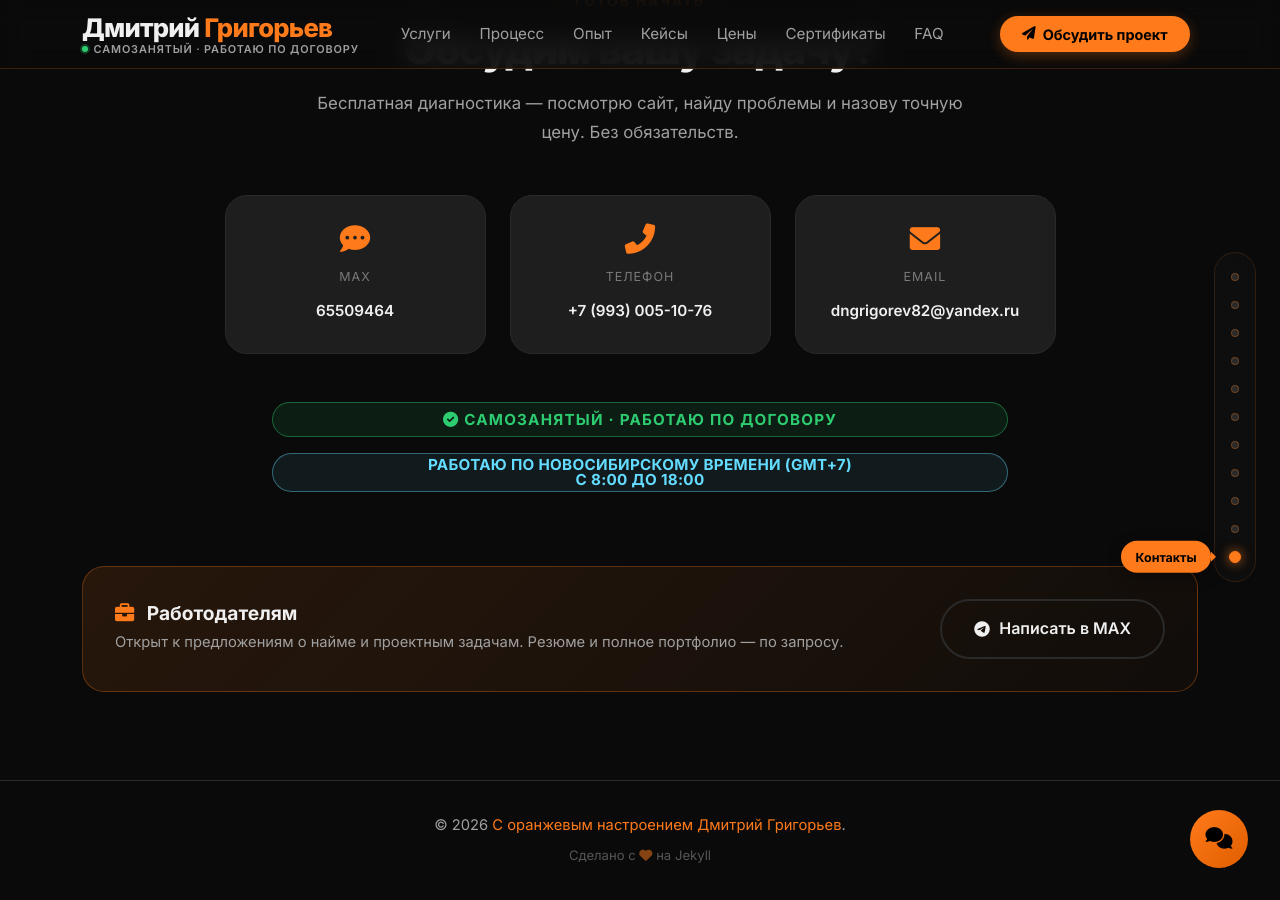
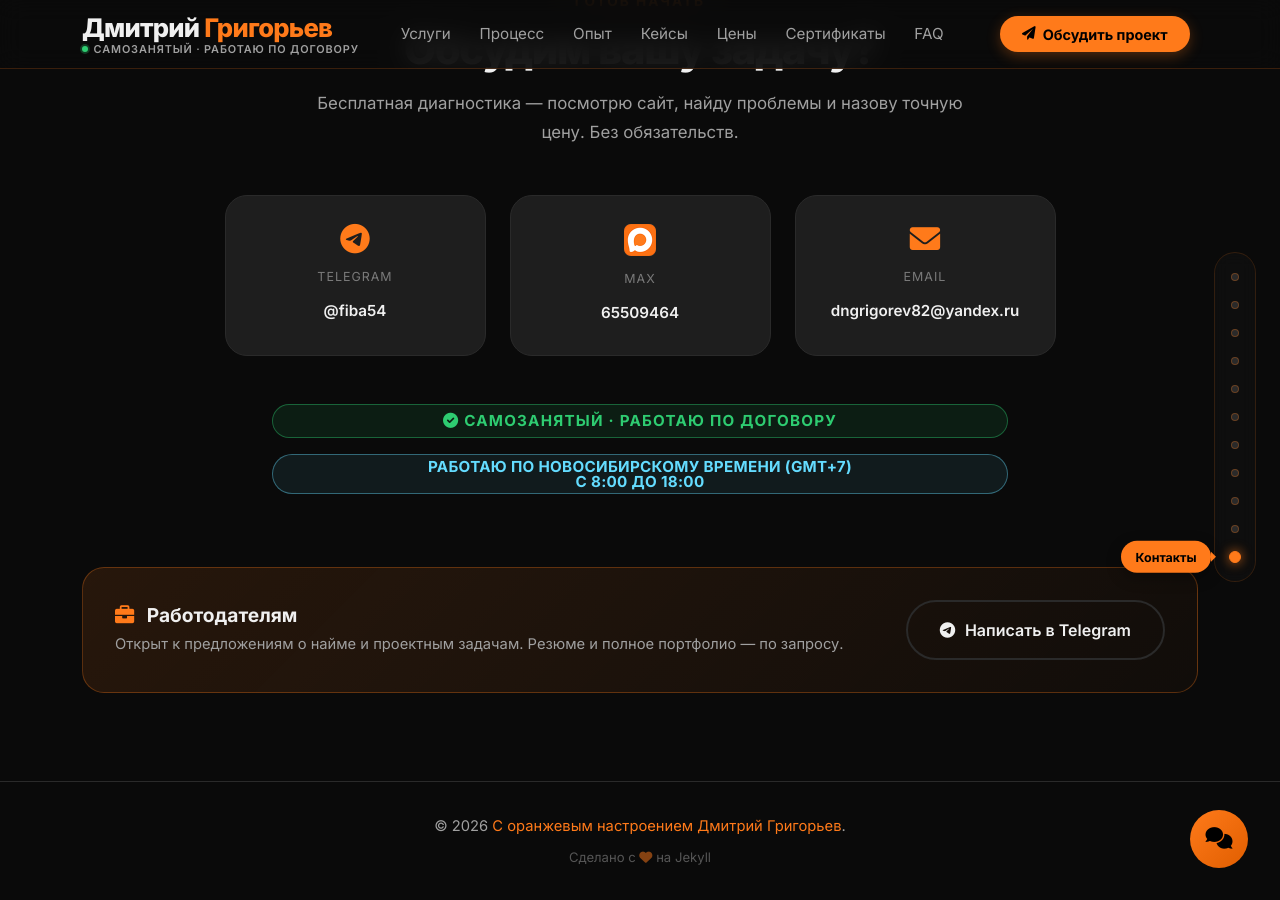
Before and after one commit to dngrigorev54/dngrigorev54.github.io, a Jekyll site: the page built from index.html, in a window 1280 px wide and 900 px high, scrolled down 11610 px. Built offline with Jekyll 4.4.1, drawn with Linux system fonts in a browser that asks for light colours.

Commit message:
Del Phone number

```diff
--- a/_includes/mobile-cta.html
+++ b/_includes/mobile-cta.html
@@ -1,4 +1,6 @@
 <div class="mobile-cta">
-    <a href="tel:+79930051076" class="m-call"><i class="fas fa-phone me-1"></i> Позвонить</a>
     <a href="https://t.me/fiba_music" target="_blank" class="m-tg"><i class="fab fa-telegram me-1"></i> Telegram</a>
+
+    <a href="https://web.max.ru/65509464" target="_blank" class="m-tg">
+        <img src="img/max.png" width="16" height="16"> MAX</a>
 </div>
--- a/index.html
+++ b/index.html
@@ -867,7 +867,8 @@ permalink: /
             </div>
         </div>
         <div class="text-center mt-4 animate-on-scroll">
-            <p class="text-muted mb-0"><i class="fas fa-gift me-2" style="color: var(--orange);"></i><strong>Бесплатная
+            <p class="text-muted mb-0" style="color: #fff!important;"><i class="fas fa-gift me-2"
+                    style="color: var(--orange);"></i><strong>Бесплатная
                     диагностика</strong> — посмотрю сайт и
                 назову точную цену без обязательств.</p>
         </div>
@@ -1115,8 +1116,7 @@ permalink: /
                         <div id="faq7" class="accordion-collapse collapse" data-bs-parent="#faqAccordion">
                             <div class="accordion-body">Да, открыт к интересным предложениям — как в штат, так и на
                                 проектную работу. Резюме и полное портфолио отправлю по запросу. Напишите в Telegram
-                                <a href="https://t.me/fiba_music" target="_blank"
-                                    style="color: var(--orange);">@fiba_music</a>.
+                                <a href="https://t.me/fiba54" target="_blank" style="color: var(--orange);">@fiba54</a>.
                             </div>
                         </div>
                     </div>
@@ -1132,21 +1132,19 @@ permalink: /
         <div class="animate-on-scroll text-center">
             <span class="section-label">Готов начать</span>
             <h2 class="section-title">Обсудим вашу задачу?</h2>
-            <p class="section-sub mx-auto">Бесплатная диагностика — посмотрю сайт, найду проблемы и назову точную
+            <p class="section-sub mx-auto">Бесплатная диагностика — посмотрю сайт, найду проблемы и
+                назову точную
                 цену. Без обязательств.</p>
         </div>
         <div class="row g-4 justify-content-center animate-on-scroll delay-1">
 
-            <!-- <div class="col-sm-6 col-lg-3"><a href="https://t.me/fiba_music" target="_blank" class="contact-card"><i
-                            class="fab fa-telegram"></i><span class="label">Telegram</span><span
-                            class="value">@fiba_music</span></a></div> -->
+            <div class="col-sm-6 col-lg-3"><a href="https://t.me/fiba54" target="_blank" class="contact-card"><i
+                        class="fab fa-telegram"></i><span class="label">Telegram</span><span
+                        class="value">@fiba54</span></a></div>
 
-            <div class="col-sm-6 col-lg-3"><a href="https://web.max.ru/65509464" target="_blank" class="contact-card"><i
-                        class="fas fa-comment-dots"></i><span class="label">MAX</span><span
-                        class="value">65509464</span></a></div>
-            <div class="col-sm-6 col-lg-3"><a href="tel:+79930051076" class="contact-card"><i
-                        class="fas fa-phone-alt"></i><span class="label">Телефон</span><span class="value">+7 (993)
-                        005-10-76</span></a></div>
+            <div class="col-sm-6 col-lg-3"><a href="https://web.max.ru/65509464" target="_blank" class="contact-card">
+                    <img src="img/max.png" width="32" height="32">
+                    <span class="label">MAX</span><span class="value">65509464</span></a></div>
             <div class="col-sm-6 col-lg-3"><a href="mailto:dngrigorev82@yandex.ru" class="contact-card"><i
                         class="fas fa-envelope"></i><span class="label">Email</span><span
                         class="value">dngrigorev82@yandex.ru</span></a></div>
@@ -1175,11 +1173,11 @@ permalink: /
                     <div class="col-sm-6 col-lg-4">
                         <div class="qr-item">
                             <div class="qr-wrapper"><img
-                                    src="https://api.qrserver.com/v1/create-qr-code/?size=300x300&color=0a0a0a&bgcolor=ffffff&data=https%3A%2F%2Ft.me%2Ffiba_music"
+                                    src="https://api.qrserver.com/v1/create-qr-code/?size=300x300&color=0a0a0a&bgcolor=ffffff&data=https%3A%2F%2Ft.me%2Ffiba54"
                                     alt="QR Telegram"></div>
                             <div class="qr-icon"><i class="fab fa-telegram"></i></div>
                             <div class="qr-name">Telegram</div>
-                            <div class="qr-desc">@fiba_music</div>
+                            <div class="qr-desc">@fiba54</div>
                         </div>
                     </div>
                     <div class="col-sm-6 col-lg-4">
@@ -1211,8 +1209,8 @@ permalink: /
                 <h4><i class="fas fa-briefcase me-2" style="color: var(--orange);"></i> Работодателям</h4>
                 <p>Открыт к предложениям о найме и проектным задачам. Резюме и полное портфолио — по запросу.</p>
             </div>
-            <a href="https://t.me/fiba_music" target="_blank" class="btn-secondary-outline"
-                style="white-space: nowrap;"><i class="fab fa-telegram"></i> Написать в MAX</a>
+            <a href="https://t.me/fiba54" target="_blank" class="btn-secondary-outline" style="white-space: nowrap;"><i
+                    class="fab fa-telegram"></i> Написать в Telegram</a>
         </div>
     </div>
 </section>
@@ -1220,17 +1218,25 @@ permalink: /
 
 
 <div class="mobile-cta">
-    <a href="tel:+79930051076" class="m-call"><i class="fas fa-phone me-1"></i> Позвонить</a>
-    <a href="https://t.me/fiba_music" target="_blank" class="m-tg"><i class="fab fa-telegram me-1"></i> Telegram</a>
+    <a href="https://t.me/fiba54" class="m-call"><i class="fas fa-phone me-1"></i> Telegram</a>
+    <a href="https://t.me/fiba54" target="_blank" class="m-tg"><i class="fab fa-telegram me-1"></i>
+
+        <div class="mobile-cta">
+            <a href="https://t.me/fiba54" target="_blank" class="m-tg"><i class="fab fa-telegram me-1"></i>
+                Telegram</a>
+        </div>
+    </a>
 </div>
 
 <!-- SPEED DIAL -->
 <div class="speed-dial" id="speedDial">
     <div class="speed-dial-actions">
-        <a href="tel:+79930051076" class="speed-action" data-label="Позвонить" aria-label="Позвонить"><i
-                class="fas fa-phone"></i></a>
+        <a href="https://t.me/fiba54" class="speed-action" data-label="Telegram" aria-label="Telegram"><i
+                class="fab fa-telegram"></i></a>
         <a href="https://web.max.ru/65509464" target="_blank" rel="noopener" class="speed-action" data-label="MAX"
-            aria-label="MAX"><i class="fas fa-comment-dots"></i></a>
+            aria-label="MAX">
+            <img src="img/max.png" width="24" height="24">
+        </a>
     </div>
     <button class="speed-toggle" id="speedToggle" aria-label="Открыть контакты" aria-expanded="false"><i
             class="fas fa-comments"></i></button>
```
Also changed, not shown: assets/img/max.png (added), img/max.png (added).
